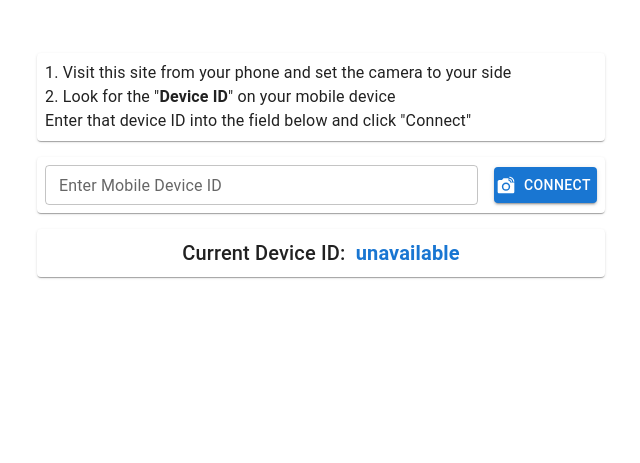
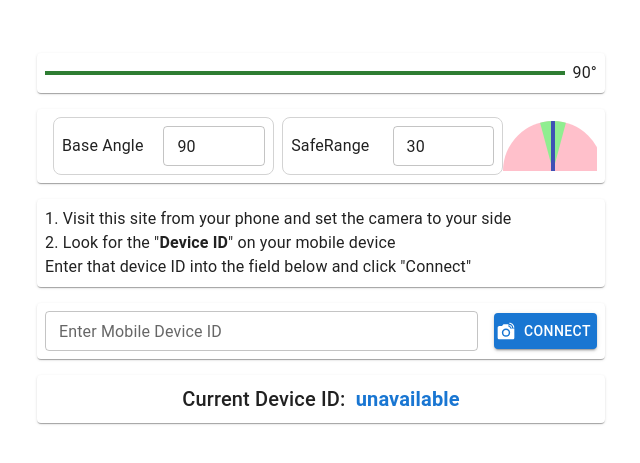
Before and after one commit to jonnyk20/posture-watcher, a React (Create React App) app in the folder client/: page /receive in a window 1280 px wide. Shown: the part 141-604 px from the top of the page, without its empty margins (319-959 px from the left). Built offline with nearby package versions, Linux system fonts and the light colour scheme; no server answers; what @tensorflow-models/pose-detection would draw is missing.

Commit message:
Enabling watcher control ui

```diff
--- a/client/src/WatcherContext.tsx
+++ b/client/src/WatcherContext.tsx
@@ -21,10 +21,7 @@ import {
 import { DimensionsType } from "./constants/params";
 import { useAppDispatch, useAppSelector } from "./hooks";
 import { checkPosture } from "./redux/watcherSlice";
-import {
-  selectBaseAngle,
-  selectOffsetThreshold,
-} from "./redux/selectors/watcher";
+import { selectBaseAngle, selectSafeRange } from "./redux/selectors/watcher";
 
 type WatcherContextType = {
   videoRef: React.RefObject<HTMLVideoElement>;
@@ -34,6 +31,7 @@ type WatcherContextType = {
   startDetection: () => void;
   stopDetection: () => void;
   isLoadingDetector: boolean;
+  isDetecting: boolean;
 };
 
 export const defaultContextValue: WatcherContextType = {
@@ -44,6 +42,7 @@ export const defaultContextValue: WatcherContextType = {
   startDetection: () => {},
   stopDetection: () => {},
   isLoadingDetector: false,
+  isDetecting: false,
 };
 
 export const WatcherContext = createContext(defaultContextValue);
@@ -67,7 +66,7 @@ export const WatcherProvider: React.FC = ({ children }): ReactElement => {
   );
   const [isLoadingDetector, setIsLoadingDetector] = useState(false);
   const baseAngle = useAppSelector(selectBaseAngle);
-  const offsetThreshold = useAppSelector(selectOffsetThreshold);
+  const offsetThreshold = useAppSelector(selectSafeRange);
   const dispatch = useAppDispatch();
 
   const renderResult = useCallback(async () => {
@@ -130,7 +129,7 @@ export const WatcherProvider: React.FC = ({ children }): ReactElement => {
         const offset = Math.abs(angle - baseAngle);
         const color = offset > offsetThreshold ? "red" : "green";
 
-        dispatch(checkPosture(offset));
+        dispatch(checkPosture(angle));
 
         drawKeypoints(watcherKeypoints, 0.13, canvasContext, scale);
 
@@ -233,6 +232,7 @@ export const WatcherProvider: React.FC = ({ children }): ReactElement => {
     startDetection,
     stopDetection,
     isLoadingDetector,
+    isDetecting: !!detector,
   };
 
   return (
--- /dev/null
+++ b/client/src/components/AngleIndicator.tsx
@@ -0,0 +1,91 @@
+import Box from "@mui/material/Box/Box";
+import { SxProps } from "@mui/system/styleFunctionSx/styleFunctionSx";
+import { Theme } from "@mui/system/createTheme/createTheme";
+import { useAppSelector } from "../hooks";
+import {
+  selectBaseAngle,
+  selectLastReportedAngle,
+  selectSafeRange,
+} from "../redux/selectors/watcher";
+import { DEFAULT_BASE_ANGLE, DEFAULT_SAFE_RANGE } from "../constants/params";
+
+type AngleIndicatorProps = {};
+
+const AngleIndicator: React.FC<AngleIndicatorProps> = () => {
+  const baseAngle = useAppSelector(selectBaseAngle);
+  const safeRange = useAppSelector(selectSafeRange);
+  const lastReportedAngle = useAppSelector(selectLastReportedAngle);
+
+  const sx: SxProps<Theme> = {
+    position: "relative",
+    display: "inline-block",
+    overflow: "hidden",
+    height: 50,
+  };
+
+  const circleSx: SxProps<Theme> = {
+    position: "relative",
+    width: 100,
+    height: 100,
+    background: "pink",
+    borderRadius: "50%",
+    overflow: "hidden",
+  };
+
+  // safe range = -135 + ((DEFAULT_SAFE_RANGE - safeRange) * 0.5)
+  const sectorSkew = 90 - safeRange;
+  const sectorRotation = -90 - safeRange / 2;
+  const adjustedSectorRotation =
+    sectorRotation + (baseAngle - DEFAULT_BASE_ANGLE);
+
+  const sectorSx: SxProps<Theme> = {
+    position: "absolute",
+    top: "50%",
+    left: "50%",
+    width: "100vw",
+    height: "100vw",
+    background: "lightgreen",
+    transformOrigin: "0 0",
+    transform: `rotate(${adjustedSectorRotation}deg) skew(${sectorSkew}deg)`,
+    /* # Increase rotation with base angle
+    # For every degree increase in safe range
+    # decrease skew by 1 dec
+    # decrease rotation by 0.5 deg */
+  };
+
+  const baseLineSx: SxProps<Theme> = {
+    position: "absolute",
+    bottom: "calc(50% - 5px)",
+    left: "calc(50% - 2px)",
+    height: 102,
+    width: 4,
+    background: "#3f51b5",
+    transform: `rotate(${baseAngle - DEFAULT_BASE_ANGLE}deg)`,
+    transformOrigin: "bottom right",
+    borderRadius: "4px 4px 0 0",
+  };
+
+  const currentLineSx: SxProps<Theme> = {
+    position: "absolute",
+    bottom: "calc(50% - 5px)",
+    left: "calc(50% - 2px)",
+    height: 102,
+    width: 4,
+    background: "primary.dark",
+    transform: `rotate(${baseAngle - lastReportedAngle}deg)`,
+    transformOrigin: "bottom right",
+    borderRadius: "4px 4px 0 0",
+  };
+
+  return (
+    <Box sx={sx}>
+      <Box sx={circleSx}>
+        <Box sx={sectorSx} />
+        <Box sx={baseLineSx} />
+        <Box sx={currentLineSx} />
+      </Box>
+    </Box>
+  );
+};
+
+export default AngleIndicator;
--- /dev/null
+++ b/client/src/components/ProgressBar.tsx
@@ -0,0 +1,51 @@
+import * as React from "react";
+import Box from "@mui/material/Box";
+import LinearProgress from "@mui/material/LinearProgress";
+import Card from "@mui/material/Card/Card";
+import { SxProps } from "@mui/system/styleFunctionSx/styleFunctionSx";
+import { Theme } from "@mui/system/createTheme/createTheme";
+import { Typography } from "@mui/material";
+import { useAppSelector } from "../hooks";
+import {
+  selectIsFailingCheck,
+  selectLastReportedAngle,
+  selectScore,
+} from "../redux/selectors/watcher";
+
+type ProgressBarProps = {};
+
+const ProgressBar: React.FC<ProgressBarProps> = () => {
+  const sx: SxProps<Theme> = {
+    display: "flex",
+    width: "100%",
+    m: 1,
+    alignItems: "center",
+    justifyContent: "center",
+    p: 1,
+  };
+
+  const lastReportedAngle = useAppSelector(selectLastReportedAngle);
+  const score = useAppSelector(selectScore);
+  const isFailingCheck = useAppSelector(selectIsFailingCheck);
+
+  let color: "warning" | "error" | "success" = "success";
+
+  if (isFailingCheck) {
+    color = "warning";
+  }
+
+  if (isFailingCheck && score < 20) {
+    color = "error";
+  }
+
+  return (
+    <Card sx={sx}>
+      <Box sx={{ width: "100%", color }}>
+        <LinearProgress variant="determinate" value={score} color={color} />
+      </Box>
+      <Typography sx={{ ml: 1 }}>{lastReportedAngle}°</Typography>
+    </Card>
+  );
+};
+
+export default ProgressBar;
--- a/client/src/components/WatcherControls.tsx
+++ b/client/src/components/WatcherControls.tsx
@@ -1,7 +1,15 @@
 import Card from "@mui/material/Card/Card";
-import Button from "@mui/material/Button/Button";
+// import Button from "@mui/material/Button/Button";
+import TextField from "@mui/material/TextField/TextField";
+import Box from "@mui/material/Box/Box";
 import { SxProps } from "@mui/system/styleFunctionSx/styleFunctionSx";
 import { Theme } from "@mui/system/createTheme/createTheme";
+// import { useWatcherContext } from "../WatcherContext";
+import { Typography } from "@mui/material";
+import AngleIndicator from "./AngleIndicator";
+import { useAppDispatch, useAppSelector } from "../hooks";
+import { selectBaseAngle, selectSafeRange } from "../redux/selectors/watcher";
+import { setBaseAngle, setOffsetThreshold } from "../redux/watcherSlice";
 
 type WatcherControlsProps = {};
 
@@ -10,13 +18,96 @@ const WatcherControls: React.FC<WatcherControlsProps> = () => {
     m: 1,
     p: 1,
     width: "100%",
+    display: "flex",
+    alignItems: "center",
+    justifyContent: "space-around",
   };
 
-  // const { }
+  const sectionSx: SxProps<Theme> = {
+    p: 1,
+    display: "flex",
+    alignItems: "center",
+    border: "solid 1px",
+    borderColor: "lightgrey",
+    borderRadius: 2,
+    ml: 1,
+  };
+
+  // const { startDetection, isLoadingDetector, stopDetection, isDetecting } =
+  //   useWatcherContext();
+  const baseAngle = useAppSelector(selectBaseAngle);
+  const safeRange = useAppSelector(selectSafeRange);
+
+  const dispatch = useAppDispatch();
+
+  const onChangeBaseAngle = (event: React.ChangeEvent<HTMLInputElement>) => {
+    dispatch(setBaseAngle(Number(event.target.value)));
+  };
+  const onChangeOffsetThreshold = (
+    event: React.ChangeEvent<HTMLInputElement>
+  ) => {
+    dispatch(setOffsetThreshold(Number(event.target.value)));
+  };
+
+  // let buttonColor: "error" | "success" | "inherit" = isDetecting
+  //   ? "error"
+  //   : "success";
+  // let buttonText = isDetecting ? "Stop" : "Start";
+
+  // if (isLoadingDetector) {
+  //   buttonColor = "inherit";
+  //   buttonText = "Loading...";
+  // }
+
+  // const onClick = isDetecting ? stopDetection : startDetection;
 
   // let buttonText = !!detector ? "Stop Detection" : "Start Detection"
 
-  return <Card sx={sx}>{/* <Button disabled={isDetecting} ></Button> */}</Card>;
+  return (
+    <Card sx={sx}>
+      {/* <Button
+        disabled={isLoadingDetector}
+        color={buttonColor}
+        onClick={onClick}
+        size="small"
+        variant="contained"
+      >
+        {buttonText}
+      </Button> */}
+      <Box sx={sectionSx}>
+        <Typography sx={{ mr: 1, width: 100 }}>Base Angle</Typography>
+        <TextField
+          // label="Base Angle"
+          value={baseAngle}
+          type="number"
+          size="small"
+          inputProps={{ min: 45, max: 135 }}
+          onChange={onChangeBaseAngle}
+          // InputLabelProps={{
+          //   shrink: true,
+          // }}
+        />
+      </Box>
+      <Box sx={sectionSx}>
+        <Box sx={{ mr: 1, width: 100, display: "flex" }}>
+          <Typography>Safe</Typography>
+          <Typography>Range</Typography>
+        </Box>
+        <TextField
+          // label="Base Angle"
+          value={safeRange}
+          type="number"
+          size="small"
+          inputProps={{ min: 15, max: 135 }}
+          onChange={onChangeOffsetThreshold}
+          // InputLabelProps={{
+          //   shrink: true,
+          // }}
+        />
+      </Box>
+      <AngleIndicator />
+    </Card>
+  );
 };
 
 export default WatcherControls;
--- a/client/src/constants/params.ts
+++ b/client/src/constants/params.ts
@@ -105,3 +105,8 @@ export const TUNABLE_FLAG_NAME_MAP = {
   WEBGL_RENDER_FLOAT32_CAPABLE: "enable float32",
   WEBGL_FLUSH_THRESHOLD: "GL flush wait time(ms)",
 };
+
+export const DEFAULT_BASE_ANGLE = 90;
+
+export const DEFAULT_OFFSET_THRESHOLD = 15;
+export const DEFAULT_SAFE_RANGE = DEFAULT_OFFSET_THRESHOLD * 2;
--- a/client/src/pages/Receiver.tsx
+++ b/client/src/pages/Receiver.tsx
@@ -1,10 +1,13 @@
 import { SxProps } from "@mui/system/styleFunctionSx/styleFunctionSx";
 import { Theme } from "@mui/system/createTheme/createTheme";
+
 import ReceiverVideo from "../components/ReceiverVideo";
 import ContentContainer from "../wrapperComponents/ContentContainer";
 import ReceiverPrompt from "../components/ReceiverPrompt";
 import DeviceInfo from "../components/DeviceInfo";
 import ReceiverControls from "../components/ReceiverControls";
+import ProgressBar from "../components/ProgressBar";
+import WatcherControls from "../components/WatcherControls";
 
 type ReceiverProps = {};
 
@@ -14,6 +17,8 @@ const Receiver: React.FC<ReceiverProps> = () => {
   return (
     <ContentContainer sx={sx}>
       <ReceiverVideo />
+      <ProgressBar />
+      <WatcherControls />
       <ReceiverPrompt />
       <ReceiverControls />
       <DeviceInfo hideCopyButton />
--- a/client/src/redux/selectors/watcher.ts
+++ b/client/src/redux/selectors/watcher.ts
@@ -5,5 +5,11 @@ export const selectScore = (state: RootState): number => state.watcher.score;
 export const selectBaseAngle = (state: RootState): number =>
   state.watcher.baseAngle;
 
-export const selectOffsetThreshold = (state: RootState): number =>
-  state.watcher.offsetThreshold;
+export const selectSafeRange = (state: RootState): number =>
+  state.watcher.safeRange;
+
+export const selectLastReportedAngle = (state: RootState): number =>
+  state.watcher.lastReportedAngle;
+
+export const selectIsFailingCheck = (state: RootState): boolean =>
+  state.watcher.isFailingCheck;
--- a/client/src/redux/watcherSlice.ts
+++ b/client/src/redux/watcherSlice.ts
@@ -1,9 +1,12 @@
 import { createSlice, PayloadAction } from "@reduxjs/toolkit";
+import { DEFAULT_BASE_ANGLE, DEFAULT_SAFE_RANGE } from "../constants/params";
 
 export interface UiState {
   score: number;
-  offsetThreshold: number;
+  safeRange: number;
   baseAngle: number;
+  isFailingCheck: boolean;
+  lastReportedAngle: number;
 }
 
 const MAX_SCORE = 100;
@@ -11,8 +14,10 @@ const SCORE_LOSS_RATE = 5;
 
 const initialState: UiState = {
   score: MAX_SCORE,
-  offsetThreshold: 10,
-  baseAngle: 90,
+  safeRange: DEFAULT_SAFE_RANGE,
+  baseAngle: DEFAULT_BASE_ANGLE,
+  isFailingCheck: false,
+  lastReportedAngle: DEFAULT_BASE_ANGLE,
 };
 
 export const watcherSlice = createSlice({
@@ -20,16 +25,32 @@ export const watcherSlice = createSlice({
   name: "watcher",
   reducers: {
     checkPosture: (state, action: PayloadAction<number>) => {
+      const angle = action.payload;
+
+      state.lastReportedAngle = angle;
+
+      const offset = Math.abs(angle - state.baseAngle);
+
       const scoreChange =
-        action.payload > state.offsetThreshold
-          ? -SCORE_LOSS_RATE
-          : SCORE_LOSS_RATE;
+        offset > state.safeRange / 2 ? -SCORE_LOSS_RATE : SCORE_LOSS_RATE;
 
-      state.score = Math.max(0, Math.min(MAX_SCORE, state.score + scoreChange));
+      const updatedScore = Math.max(
+        0,
+        Math.min(MAX_SCORE, state.score + scoreChange)
+      );
+      state.isFailingCheck = updatedScore < state.score;
+      state.score = updatedScore;
+    },
+    setBaseAngle: (state, action: PayloadAction<number>) => {
+      state.baseAngle = action.payload;
+    },
+    setOffsetThreshold: (state, action: PayloadAction<number>) => {
+      state.safeRange = action.payload;
     },
   },
 });
 
-export const { checkPosture } = watcherSlice.actions;
+export const { checkPosture, setBaseAngle, setOffsetThreshold } =
+  watcherSlice.actions;
 
 export default watcherSlice.reducer;
```
Also changed, not shown: client/src/index.css (+47 -3 lines).
